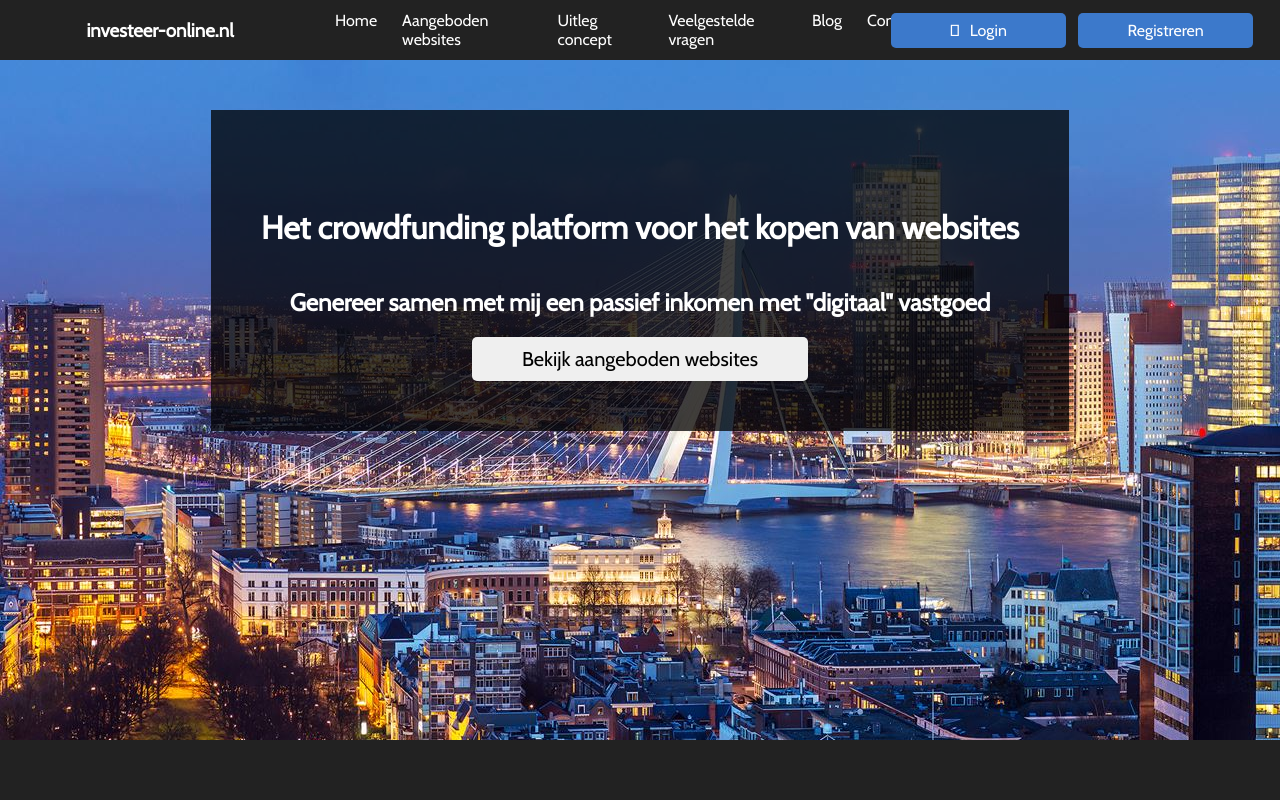
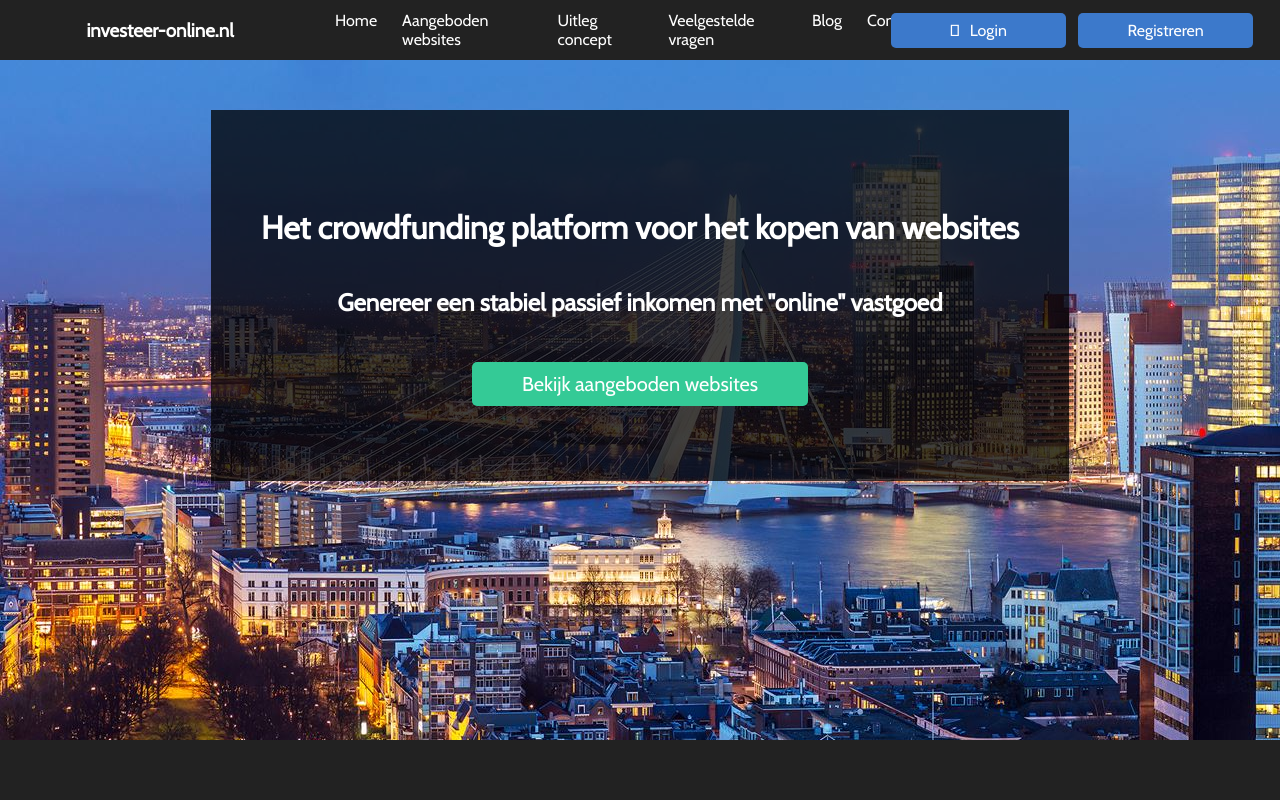
Before and after one commit to sanderyt/invest-platform, a Next.js app: page / in a window 1280 px wide. Shown: the top 800 px of the page. Built offline with nearby package versions, Linux system fonts and the light colour scheme; no server answers.

Commit message:
hero component for landing page

```diff
--- a/components/Hero/index.js
+++ b/components/Hero/index.js
@@ -1,18 +1,25 @@
 import React from "react";
+import Link from "next/link";
 
 const Hero = () => {
   return (
     <div className="hero container-fluid">
-      <div className="row d-flex flex-column">
+      <div className="row">
         <div className="col-12 d-flex flex-column align-items-center justify-content-center">
           <div className="hero__box d-flex flex-column align-items-center justify-content-center">
             <h1 className="mt-5 text--white">
               Het crowdfunding platform voor het kopen van websites
             </h1>
             <h2 className="text--white">
-              Genereer samen met mij een passief inkomen met "digitaal" vastgoed
+              Genereer een stabiel passief inkomen met "online" vastgoed
             </h2>
-            <button className="btn btn--lg">Bekijk aangeboden websites</button>
+            <Link href="/aanbod">
+              <a>
+                <button className="btn btn--cta btn--lg">
+                  Bekijk aangeboden websites
+                </button>
+              </a>
+            </Link>
           </div>
         </div>
       </div>
--- a/styles/_buttons.scss
+++ b/styles/_buttons.scss
@@ -10,6 +10,7 @@
   &--lg {
     padding: 10px 50px;
     font-size: 1.25rem;
+    margin: 25px;
   }
 
   &--primary {
```
